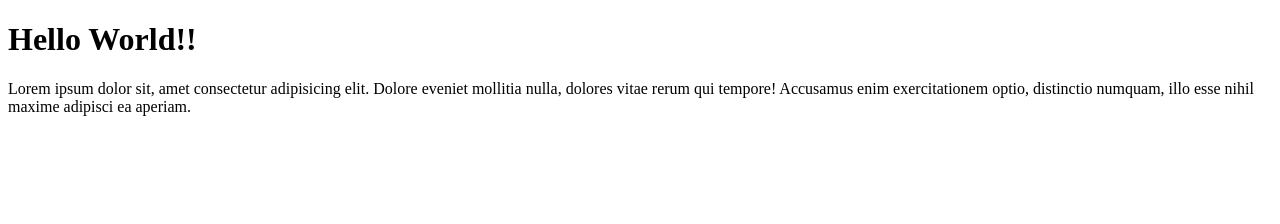
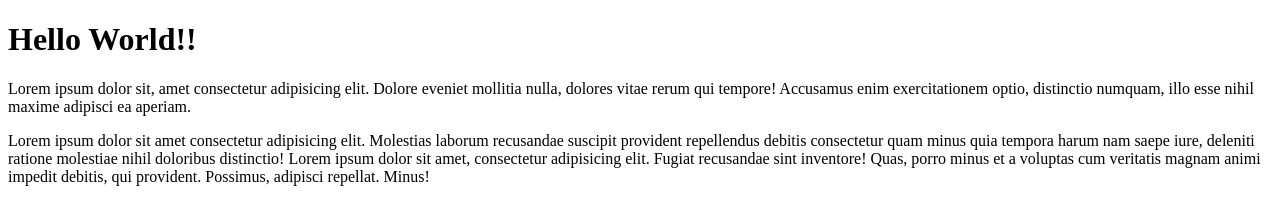
Before and after one commit to Aryavedas/Aryaveda-Belajar-GitRemote, a plain HTML site: page index.html in a window 1280 px wide. Drawn offline with Linux system fonts and the light colour scheme.

Commit message:
tambah paragrap lagi

```diff
--- a/index.html
+++ b/index.html
@@ -13,6 +13,12 @@
     <p>Lorem ipsum dolor sit, amet consectetur adipisicing elit. Dolore eveniet mollitia nulla, dolores vitae rerum qui
         tempore! Accusamus enim exercitationem optio, distinctio numquam, illo esse nihil maxime adipisci ea aperiam.
     </p>
+
+    <p>Lorem ipsum dolor sit amet consectetur adipisicing elit. Molestias laborum recusandae suscipit provident
+        repellendus debitis consectetur quam minus quia tempora harum nam saepe iure, deleniti ratione molestiae nihil
+        doloribus distinctio! Lorem ipsum dolor sit amet, consectetur adipisicing elit. Fugiat recusandae sint
+        inventore! Quas, porro minus et a voluptas cum veritatis magnam animi impedit debitis, qui provident. Possimus,
+        adipisci repellat. Minus!</p>
 </body>
 
 </html>
```
